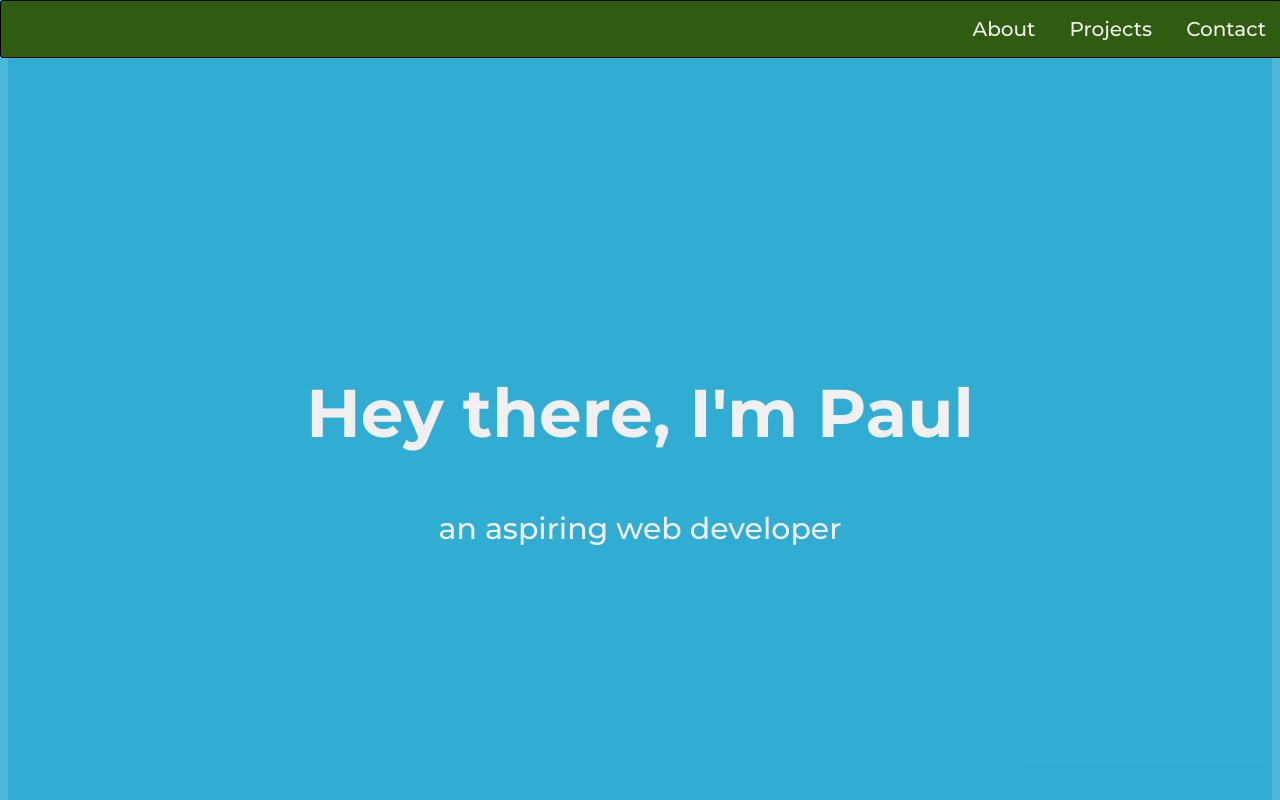
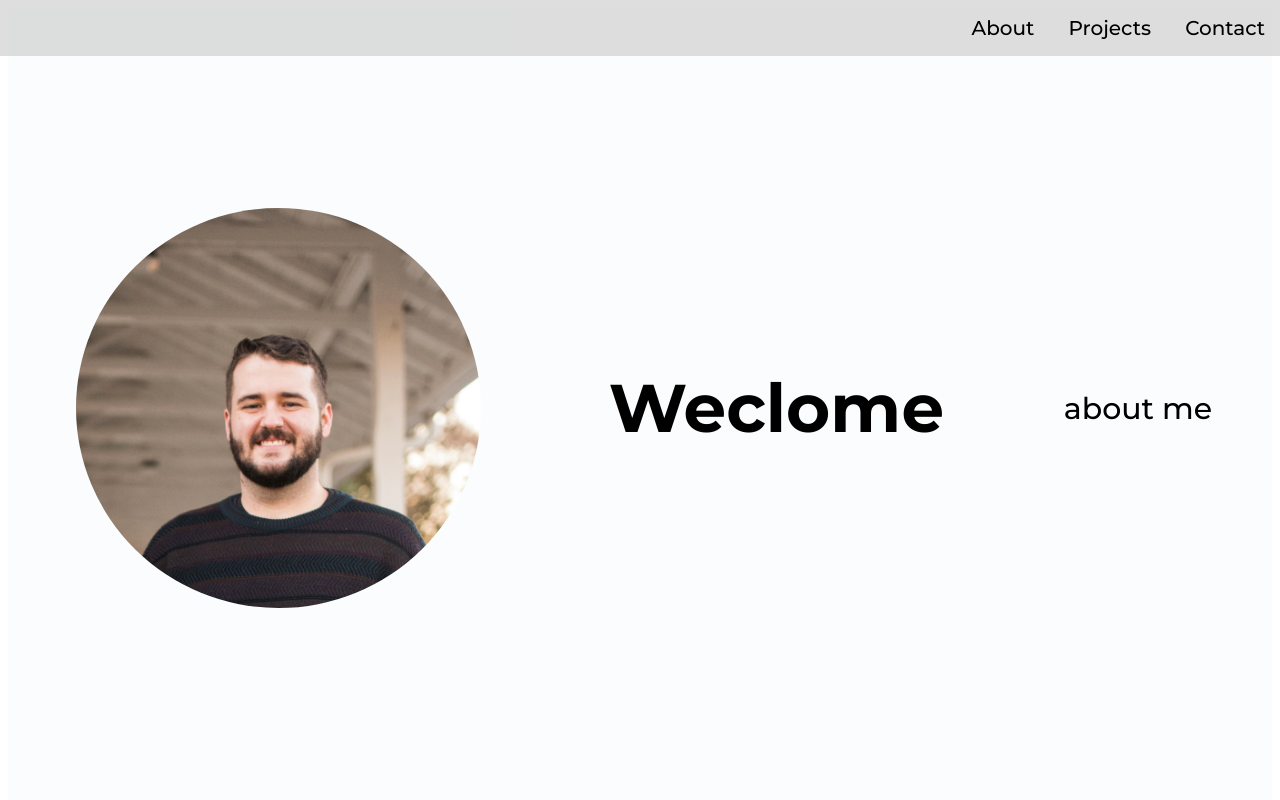
Before and after one commit to pfrankdavis/personal-portfolio, a plain HTML site: page index.html in a window 1280 px wide. Shown: the top 800 px of the page. Drawn offline with Linux system fonts and the light colour scheme.

Commit message:
Edits 06.08.21 ~1000hrs

```diff
--- a/index.css
+++ b/index.css
@@ -2,7 +2,6 @@
 
 html {
     font-family: Montserrat;
-    background:rgba(45, 172, 211,0.85);
 }
 
 /* START NAV */
@@ -13,9 +12,7 @@ nav {
     text-align: right;
     top: 0;
     left: 0;
-    background: rgb(48, 92, 18);
-    border: solid thin;
-    border-radius: 3px;
+    background: rgba(209, 208, 208, 0.7);
     text-decoration: none;
 
 }
@@ -30,7 +27,7 @@ nav ul li a {
     font-weight: 500;
     font-size: 20px;
     text-decoration: none;
-    color:rgb(241, 239, 239);
+    color: #000000;
 }
 
 /* END NAV */
@@ -38,24 +35,34 @@ nav ul li a {
 /* START WELCOME SECTION */
 
 #welcome-section {
-    background:rgba(45, 172, 211, 0.85);
+    background:rgba(250, 252, 253, 0.85);
     text-align: center;
-    color: rgb(241, 239, 239);
     font-family: inherit;
     font-size: 45px;
     font-weight: 900;
     height: 100vh;
     border-radius: 5px;
+    display: flex;
+    flex-direction: row;
+}
+
+#welcome-section img {
+    height: 50%;
+    width: auto;
+    border-radius: 50%;
+    padding: auto;
+    margin: auto;
 }
 
 h1 {
-    padding-top: 25%;
+    margin: auto;
 }
 
 #subtitle {
     font-family: inherit;
     font-size: 30px;
     font-weight: 500;
+    margin: auto;
 }
 
 /* END WELCOME SECTION */
@@ -64,7 +71,6 @@ h1 {
 
 #projects {
     text-align: center;
-    background:rgb(48, 92, 18);
     padding: 5px 0px 0px 0px;
     height: 95%;
     color:rgb(241, 239, 239);
@@ -95,7 +101,6 @@ img {
 }
 
 .project-tile {
-    background:rgb(48, 92, 18);
     margin: 10rem 0px 30px 0px;
     text-align: center;
     border-radius: 10px;
--- a/index.html
+++ b/index.html
@@ -22,8 +22,9 @@
 <!-- START WELCOME SECTON -->
 
 <section id="welcome-section">
-  <h1>Hey there, I'm Paul</h1>
-  <p id="subtitle">an aspiring web developer</p>
+  <img src="assets/PFD.jpg" alt="photo of Paul Davis" class="welcome-img">
+  <h1>Weclome</h1>
+  <p id="subtitle">about me</p>
 </section>
 
 <!-- END WELCOME SECTION-->
```
Also changed, not shown: assets/PFD.jpg (added).
